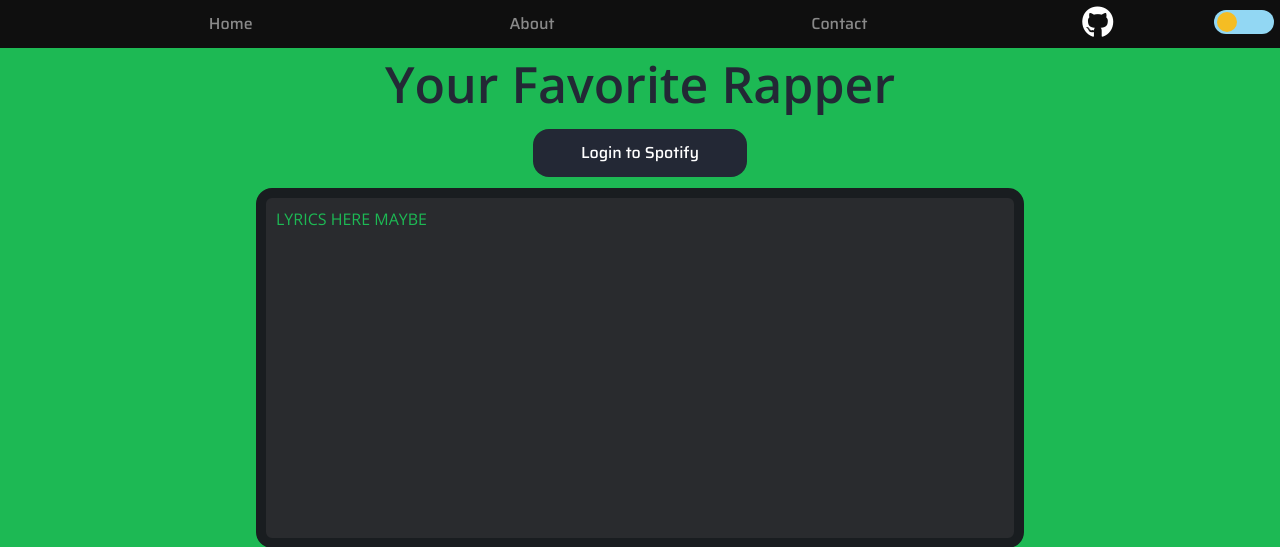
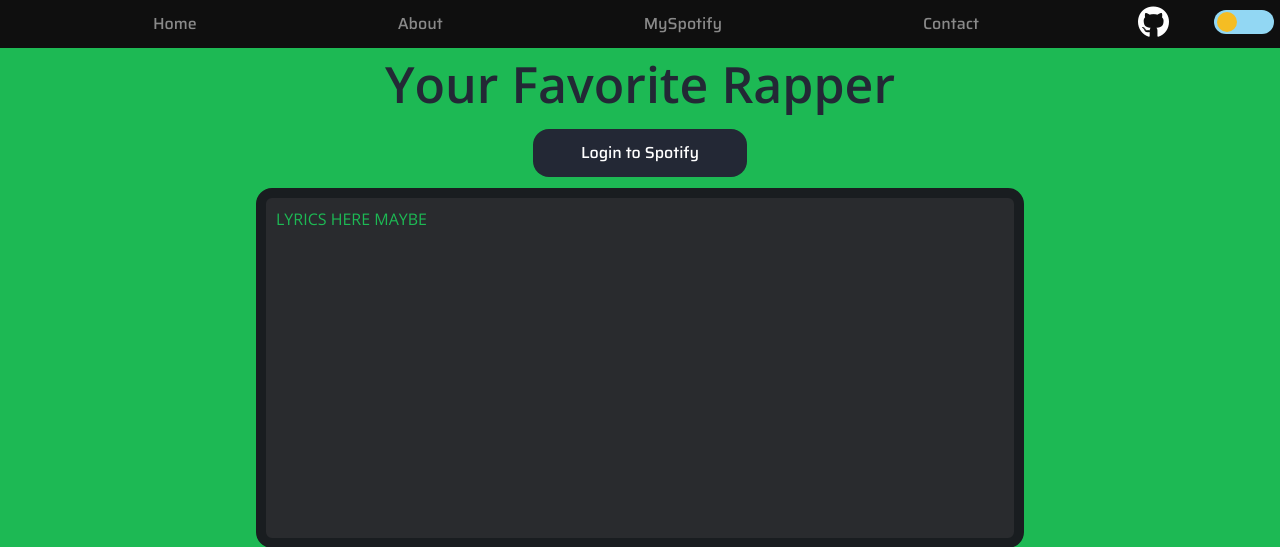
Before and after one commit to alexmarozick/RapAnalysis, a Flask app: page / in a window 1280 px wide. Shown: the top 547 px of the page. Run offline with Flask 2, Linux system fonts and the light colour scheme; some libraries are stand-ins or nearby versions.

Commit message:
added spotify.html with partial integration

```diff
--- a/rap_analysis/app.py
+++ b/rap_analysis/app.py
@@ -79,7 +79,9 @@ def spotifyRequest():
 def give_data():
     return jsonify({})
 
-
+@app.route('/spotify')
+def spotify():
+    return render_template("spotify.html")
 
 @app.errorhandler(404)
 def page_not_found(e):
--- a/rap_analysis/templates/index.html
+++ b/rap_analysis/templates/index.html
@@ -35,6 +35,10 @@
 
             <li class="nav-item">
                 <a href="#About" class="nav-link">About</a>
+            </li>
+
+            <li class="nav-item">
+                <a href="/spotify" class="nav-link">MySpotify</a>
             </li>
 
             <li class="nav-item">
```
Also changed, not shown: rap_analysis/templates/spotify.html (added).
